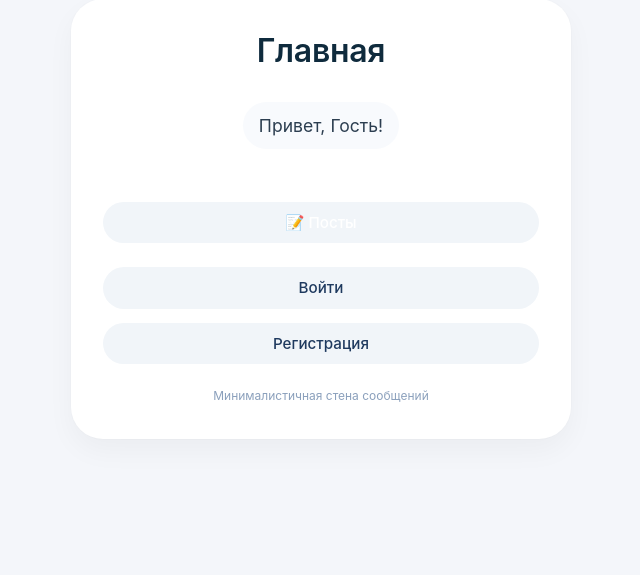
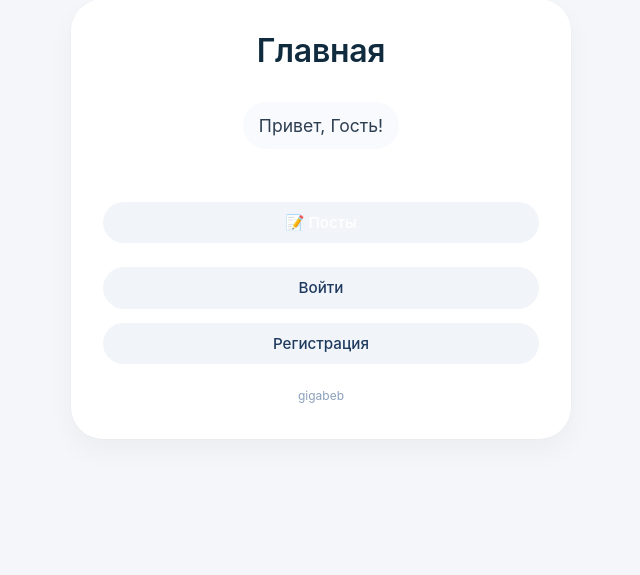
Before and after one commit to bevvv228/site_posts, a Django app: page / in a window 1280 px wide. Shown: the part 181-756 px from the top of the page, without its empty margins (319-959 px from the left). Run offline with Django 5.2, Linux system fonts and the light colour scheme.

Commit message:
fixed index

```diff
--- a/model_app/templates/index.html
+++ b/model_app/templates/index.html
@@ -128,7 +128,7 @@
     {% endif %}
 
     <div class="footer-note">
-        Минималистичная стена сообщений
+        gigabeb
     </div>
 </div>
 </body>
```
